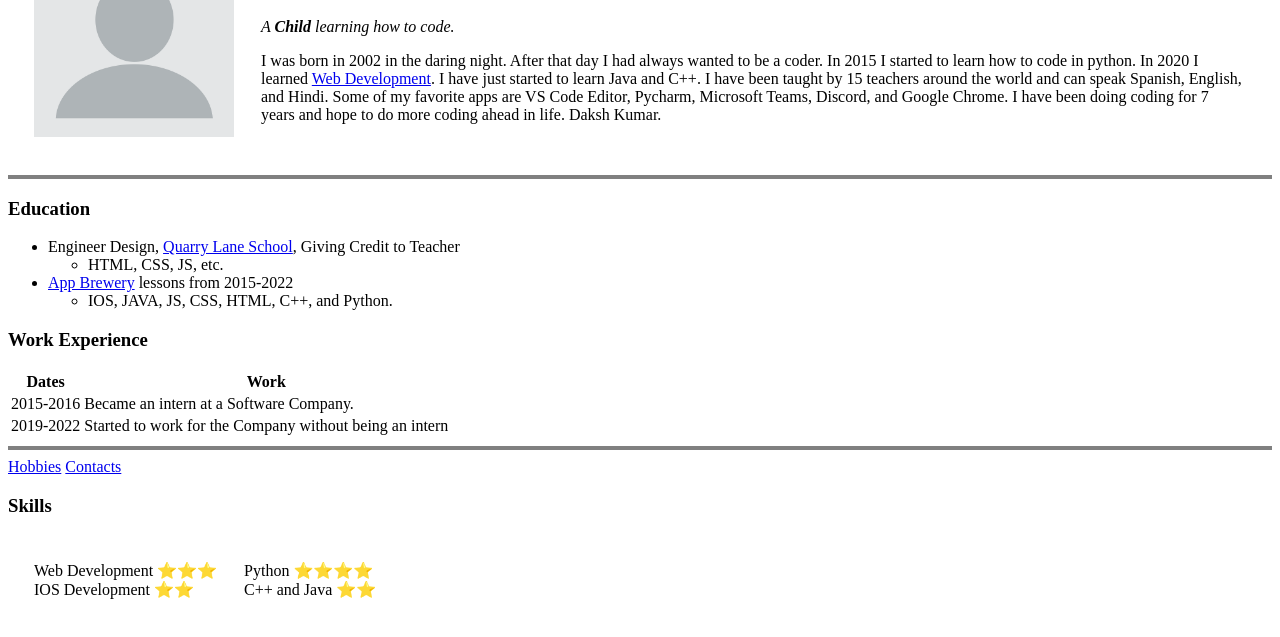
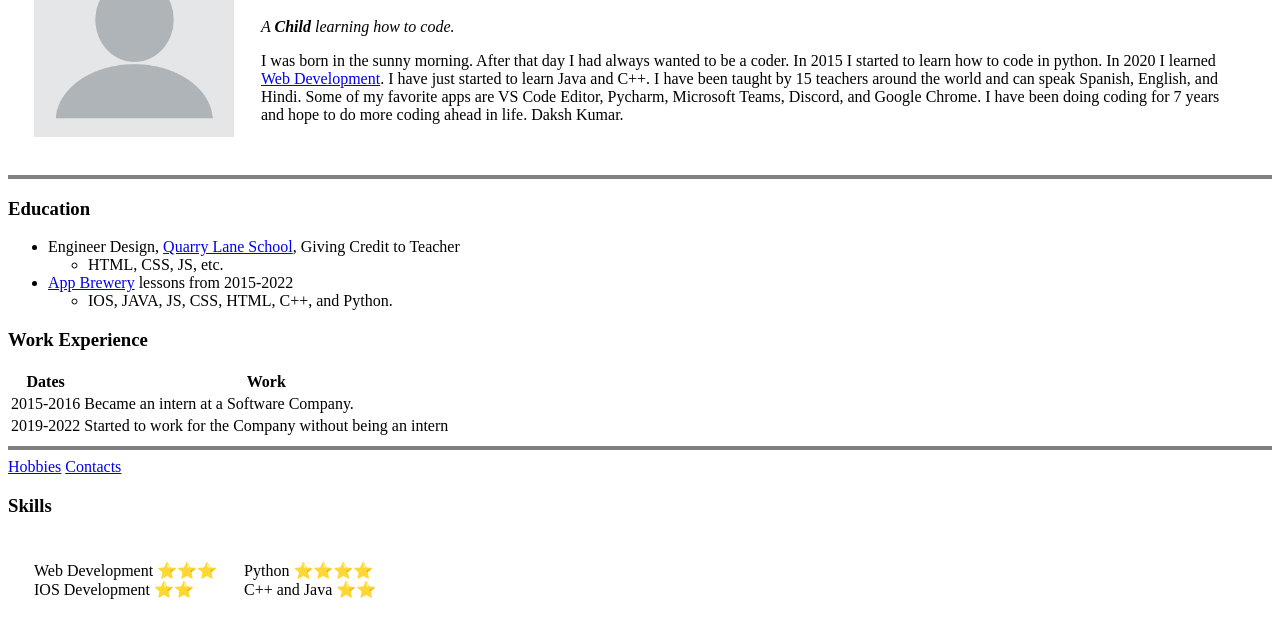
Before and after one commit to dakshk11/Personal-Site-of-Dakshthe-Not-Real-Person, a plain HTML site: page index.html in a window 1280 px wide. Shown: the part 97-734 px from the top of the page. Drawn offline with Linux system fonts and the light colour scheme.

```diff
--- a/index.html
+++ b/index.html
@@ -10,7 +10,7 @@
         <td><img src="daksh.webp" alt="Daksh Proflie Picture" width= 200 height=200> </td>
         <td><h1>Daksh Kumar</h1>
           <em><p>A <strong>Child</strong> learning how to code.</p></em>
-          <p>I was born in 2002 in the daring night. After that day I had always wanted to be a coder. In 2015 I started to learn how to code in python. In 2020 I learned <a href= "https://brainstation.io/career-guides/what-is-web-development#:~:text=Web%20development%2C%20also%20known%20as,web%20programming%2C%20and%20database%20management.">Web Development</a>. I have just started to learn Java and C++. I have been taught by 15 teachers around the world and can speak Spanish, English, and Hindi. Some of my favorite apps are VS Code Editor, Pycharm, Microsoft Teams, Discord, and Google Chrome. I have been doing coding for 7 years and hope to do more coding ahead in life. Daksh Kumar.</p></td>
+          <p>I was born in the sunny morning. After that day I had always wanted to be a coder. In 2015 I started to learn how to code in python. In 2020 I learned <a href= "https://brainstation.io/career-guides/what-is-web-development#:~:text=Web%20development%2C%20also%20known%20as,web%20programming%2C%20and%20database%20management.">Web Development</a>. I have just started to learn Java and C++. I have been taught by 15 teachers around the world and can speak Spanish, English, and Hindi. Some of my favorite apps are VS Code Editor, Pycharm, Microsoft Teams, Discord, and Google Chrome. I have been doing coding for 7 years and hope to do more coding ahead in life. Daksh Kumar.</p></td>
       </tr>
     </table>
     <hr size= 4 noshade>
```
